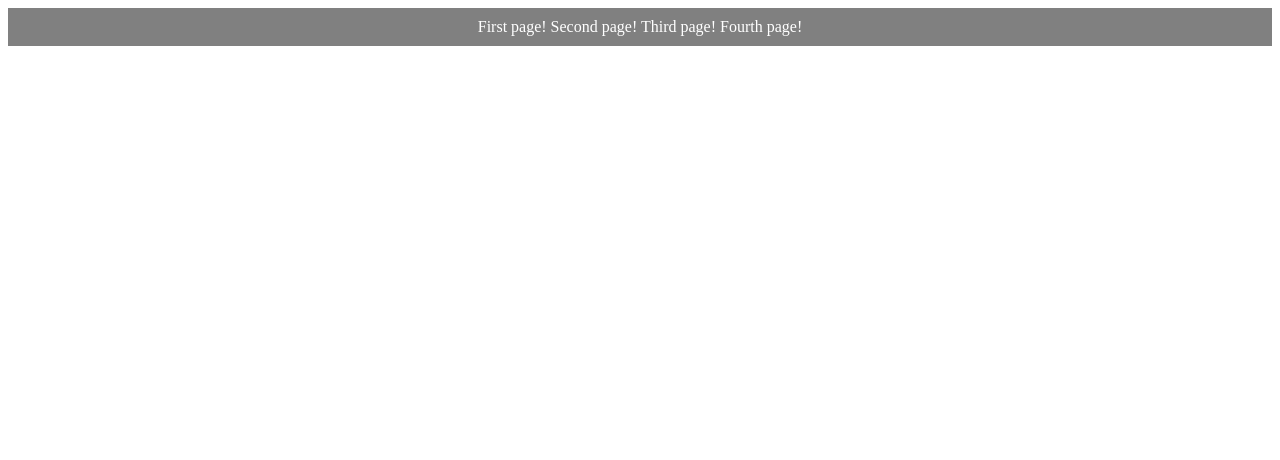
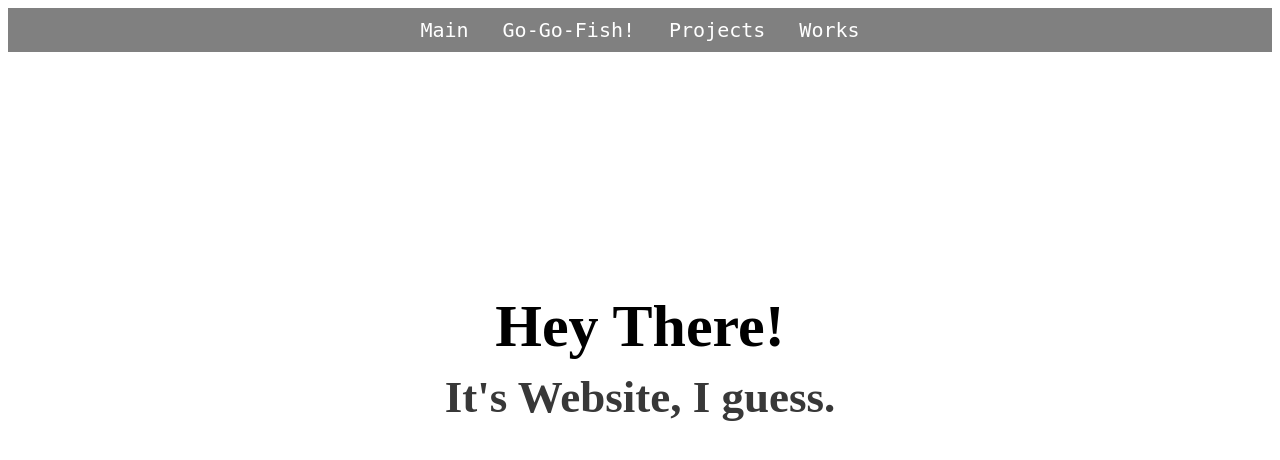
Before and after one commit to alezhha/djangomaybe, a Django app: page / in a window 1280 px wide. Shown: the top 460 px of the page. Run offline with Django 3.2, Linux system fonts and the light colour scheme.

Commit message:
made prettier html

```diff
--- a/goonline/htmlboy/templates/homepage/homepage.html
+++ b/goonline/htmlboy/templates/homepage/homepage.html
@@ -9,13 +9,25 @@
 <body>
 
 <header>
-<nav>
-    <a href="first.html">First page!</a>
-    <a href="second.html">Second page!</a>
-    <a href="third.html">Third page!</a>
-    <a href="fourth.html">Fourth page!</a>
-</nav>
+    <nav>
+        <a href="first.html">Main</a>
+        <a href="second.html">Go-Go-Fish!</a>
+        <a href="third.html">Projects</a>
+        <a href="fourth.html">Works</a>
+    </nav>
 </header>
+
+<div class="intro">
+    <div class="intro_text">
+        <h1>Hey There!</h1>
+        <h2>It's Website, I guess.</h2>
+    </div>
+</div>
+
+
+
+
+
 
 <style>
     header{
@@ -30,8 +42,29 @@
     }
 
     nav a{
+        font-family: monospace;
+        font-size: 20px;
+        margin-left: 15px;
+        margin-right: 15px;
         text-decoration: none;
         color: white;
+    }
+
+    .intro{
+        margin-top: 200px;
+    }
+
+    .intro_text{
+        flex-direction: column;
+        align-items: center;
+        display: flex;
+        margin: auto;
+        font-size: 30px;
+    }
+
+    .intro_text h2{
+        margin-top: -30px;
+        color: rgb(56, 56, 56);
     }
 </style>
 
```
